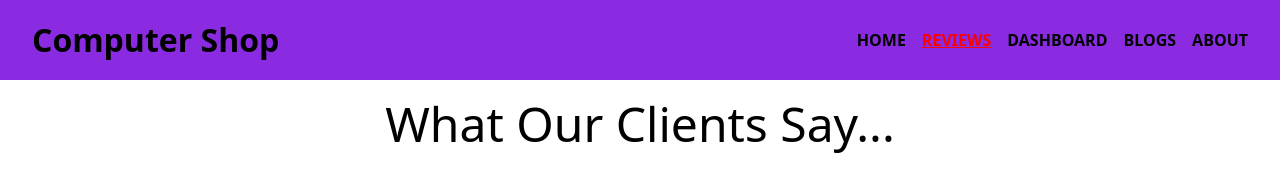
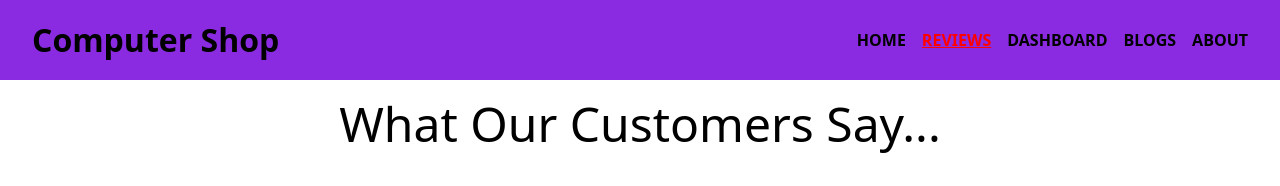
Before and after one commit to Aburaian/Computer-Shop-Reviews, a React (Create React App) app: page /reviews in a window 1280 px wide. Shown: the top 186 px of the page. Built offline with nearby package versions, Linux system fonts and the light colour scheme.

Commit message:
readme file update

```diff
--- a/src/Components/Home/Home.js
+++ b/src/Components/Home/Home.js
@@ -14,6 +14,7 @@ const Home = () => {
 
   return (
     <div>
+      <h1 className="text-5xl text-center font-bold my-16">Computer Shop</h1>
       <div className="home-container">
         <div className="product-container p-2">
           <h1 className="text-6xl font-bold">your next computer</h1>
--- a/src/Components/Reviews/Reviews.js
+++ b/src/Components/Reviews/Reviews.js
@@ -7,7 +7,7 @@ const Reviews = () => {
   const [reviews] = useProducts();
   return (
     <div>
-      <h1 className="text-5xl text-center my-5">What Our Clients Say...</h1>
+      <h1 className="text-5xl text-center my-5">What Our Customers Say...</h1>
       <div className="grid md:grid-cols-2 lg:grid-cols-3 gap-2 justify-items-center">
         {reviews.map((review) => (
           <Review key={review.id} review={review}></Review>
```
Also changed, not shown: 1 other file (tests, documents, lock files or other folders).
